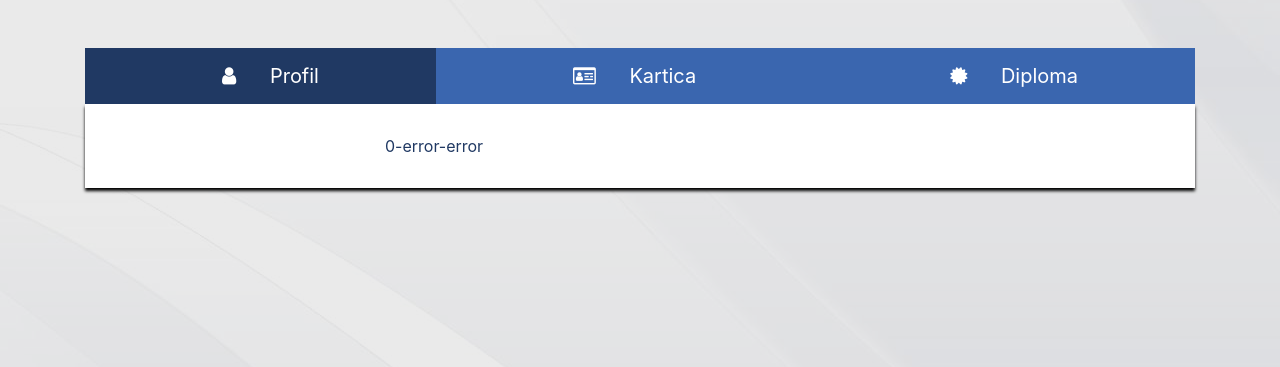
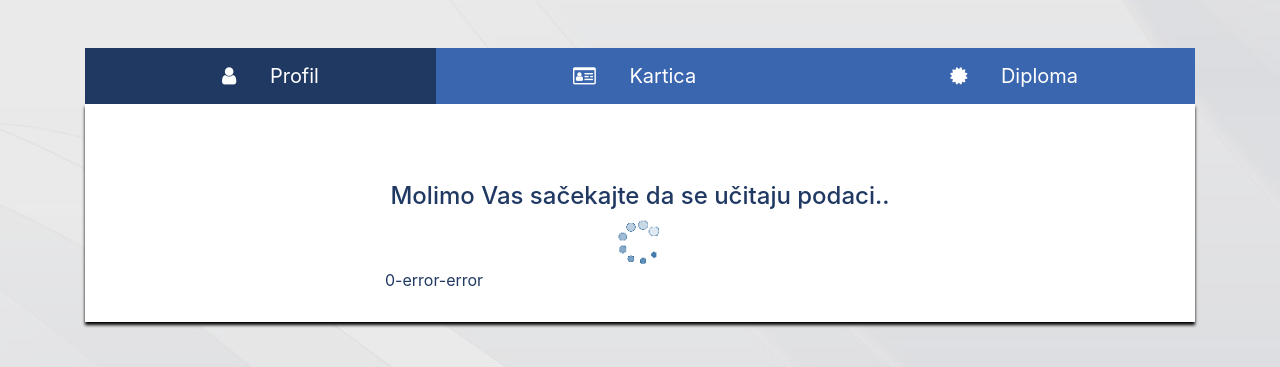
Before and after one commit to grujamar/VETKS, a PHP site: page /UserInfo.html in a window 1280 px wide. Shown: the part 189-556 px from the top of the page. Run offline with PHP 8.4, Linux system fonts and the light colour scheme; some web fonts are replaced.

Commit message:
Some small things changed today (loading on user-info).

```diff
--- a/UserInfo.html
+++ b/UserInfo.html
@@ -94,6 +94,10 @@ and open the template in the editor.
                             </ul>
                             <div class="tab-content bg-white" id="product-description-content">
                                 <div id="user-info" class="tab-pane fade show active" role="tabpanel" aria-labelledby="home-tab">
+                                    <div class="loading text-center mt-5">
+                                        <h4>Molimo Vas sačekajte da se učitaju podaci..</h4>
+                                        <img src="images/throbber.gif" class="animated-gif">
+                                    </div>
                                     <div class="row">
                                         <aside id="user-img" class="col-12 col-md-3 text-center">
 
@@ -104,6 +108,10 @@ and open the template in the editor.
                                     </div>
                                 </div>
                                 <div class="tab-pane fade" id="card-info" role="tabpanel" aria-labelledby="profile-tab">
+                                    <div class="loading text-center mt-5">
+                                        <h4>Molimo Vas sačekajte da se učitaju podaci..</h4>
+                                        <img src="images/throbber.gif" class="animated-gif">
+                                    </div>
                                     <div class="row">
                                         <aside id="card-img" class="col-12 col-md-3 text-center">
 
@@ -115,6 +123,10 @@ and open the template in the editor.
                                 </div>
                                 <div class="tab-pane fade" id="diploma-info" role="tabpanel" aria-labelledby="contact-tab">
                                     <div class="table-responsive">
+                                        <div class="loading text-center mt-5">
+                                            <h4>Molimo Vas sačekajte da se učitaju podaci..</h4>
+                                            <img src="images/throbber.gif" class="animated-gif">
+                                        </div>
                                         <!--table start-->
                                         <table id="exampleDiploma" class="display cell-border">
                                             <thead>
--- a/css/style.css
+++ b/css/style.css
@@ -563,3 +563,14 @@ table thead th{
     width: 60px;
     height: auto;
 }
+
+#user-info .loading,
+#card-info .loading{
+    margin: 0 auto;
+}
+
+#user-info .animated-gif,
+#card-info .animated-gif{
+    width: 50px;
+    height: auto;
+}
--- a/js/chooseUser.js
+++ b/js/chooseUser.js
@@ -25,8 +25,8 @@ $(document).ready(function () {
             url: "http://ucenickidomovi.pis.rs/VetWebService/api/person/" + personID,
             dataType: 'json',
             beforeSend: function () {
-                $('#user-profile').html('<img src="https://i.gifer.com/7YQl.gif">');
-                $('#card-profile').html('<img src="https://i.gifer.com/7YQl.gif">');
+                //$('#user-info').html('<img src="https://i.gifer.com/7YQl.gif">');
+                //$('#card-info').html('<img src="https://i.gifer.com/7YQl.gif">');
             }
         })
                 .done(function (data) {
@@ -46,6 +46,9 @@ $(document).ready(function () {
                     } else {
                         $('#user-profile').append('<div class="row"><div class="col-md-4"><label class="font-weight-bold">Status</label></div><div class="col-md-8 text-danger">Neaktivan</div></div><hr>');
                     }
+
+                    $('div.loading').remove();
+
                     /******************************CARDS INFO***********************/
                     $('#card-img').empty();
                     $('#card-profile').empty();
@@ -57,6 +60,8 @@ $(document).ready(function () {
                         //console.log('Usao ovde ' + data.Cards.length);
                         showCardInfoBasedOnLength(data.Cards[0].CardNumber, data.Cards[0].CardValidity, data.Cards[0].LastUpdateTime, data.Cards[0].Status);
                     }
+
+                    $('div.loading').remove();
                     /******************************Diploma INFO***********************/
                     var data1 = [];
 
@@ -75,7 +80,10 @@ $(document).ready(function () {
                         scrollX: false,
                         scrollCollapse: true,
                         paging: false,
-                        searching: false
+                        searching: false,
+                        initComplete: function( settings, json ) {
+                            $('div.loading').remove();
+                          }
                     });
 
 
--- a/js/main.js
+++ b/js/main.js
@@ -347,13 +347,13 @@ $(document).ready(function () {
                 contentType: "application/json; charset=utf-8",
                 dataType: 'json',
                 beforeSend: function () {
-                    $('#user-profile').html('<img src="https://i.gifer.com/7YQl.gif">');
+                    $('#user-info').html('<div class="loading text-center mt-5"><h4>Molimo Vas sačekajte da se upišu podaci..</h4><img src="images/throbber.gif" class="animated-gif"></div>');
                 },
                 success: function (response) {
                     // successful request;
                     console.log('Uspešno - ' + response);
-                    $('#user-profile').empty();
-                    $('#user-profile').html('<p><strong>Uspešno upisani podaci!</strong></p><a href="InsertPerson.html" class="">nazad</a>');
+                    $('#user-info').empty();
+                    $('#user-info').html('<div class="row"><aside id="user-img" class="col-12 col-md-3 text-center"></aside><article id="user-profile" class="col-12 col-md-9"><p><strong>Uspešno upisani podaci!</strong></p><a href="InsertPerson.html" class="">nazad</a></article></div>');
                     successAlertInsertUser();
                 },
                 error: function () {
```
Also changed, not shown: InsertPerson.html (line endings or trailing spaces).
